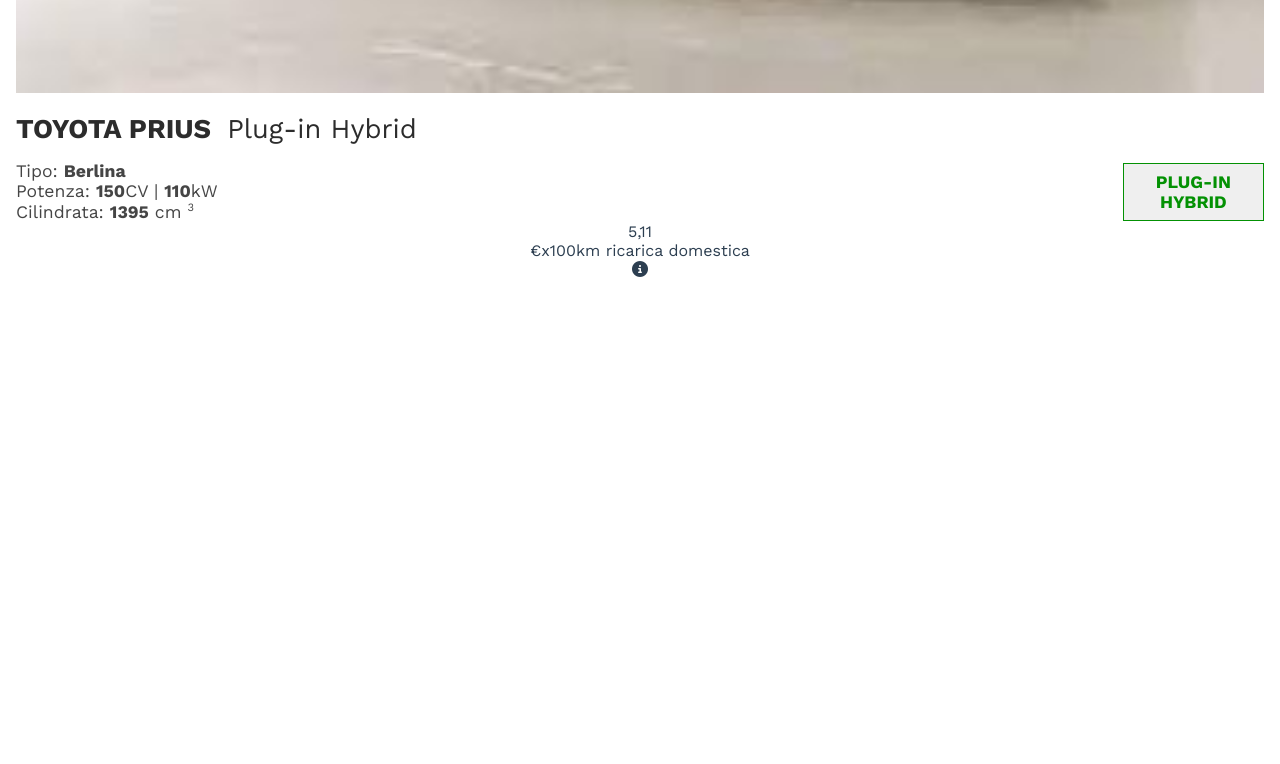
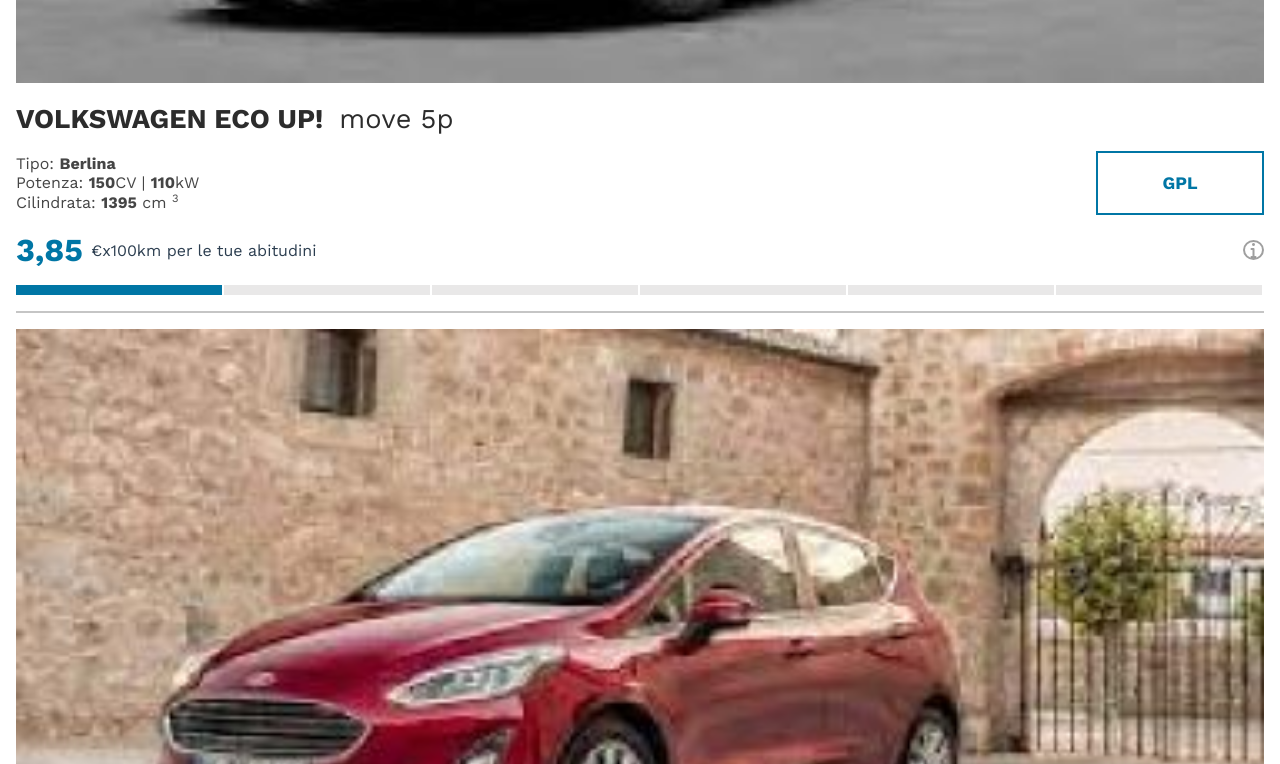
Before and after one commit to ArseneNgenzi/vuejs-web-app, a Vue app: page / in a window 1280 px wide. Shown: the part 1076-1840 px from the top of the page. Before the commit the page ends 1355 px from the top, so only its background shows below. Built offline with nearby package versions, Linux system fonts and the light colour scheme.

Commit message:
finished the cars div

```diff
--- a/public/index.html
+++ b/public/index.html
@@ -15,6 +15,7 @@
 <link rel="preconnect" href="https://fonts.gstatic.com" crossorigin>
 <link href="https://fonts.googleapis.com/css2?family=Work+Sans:wght@700&display=swap" rel="stylesheet">
 <script src="https://use.fontawesome.com/49c0140805.js"></script>
+<link rel="stylesheet" href="path/to/font-awesome/css/font-awesome.min.css">
     <title><%= htmlWebpackPlugin.options.title %></title>
     <style>
       * {
--- a/src/components/AfterHeader.vue
+++ b/src/components/AfterHeader.vue
@@ -141,6 +141,7 @@
  }
  .blue {
   color: rgb(55, 161, 248);
+  /* color: rgb(0, 118, 165); */
  }
  .green {
   color: rgb(10, 192, 10);
--- a/src/components/Cars.vue
+++ b/src/components/Cars.vue
@@ -31,8 +31,77 @@
       </div>
     </div>
     <!-- <img src="images/toyota.jpg" alt=""> -->
-    <div class="all-cars">
-     <div class="car">
+    <div class="all-cars" >
+
+              <div class="car" v-for="car in cars" :key="car.id">
+      <div class="image">
+       <img :src="car.picture" alt="" >
+      </div>
+      <div class="model-title">
+       <p >
+        <span class="model"> {{car.model}} </span>
+        <span class="title"> {{car.type}} </span>
+       </p>
+      </div>
+      <div class="div-with-btn">
+       <div class="tipo-potenza-cilindrata">
+        <div class="tipo">
+         <p>Tipo: <span> {{car.tipo}} </span> </p>
+        </div>
+        <div class="potenza">
+         <p>Potenza: <span>150</span>CV | <span>110</span>kW </p>
+        </div>
+        <div class="cilindrata">
+         <p>Cilindrata: <span>1395</span> cm <sup>3</sup> </p>
+        </div>
+       </div>
+       <div class="tpc-btn">
+        <button :style="{color: car.color1, border: 2 +'px' + ' '+ 'solid' + ' ' + car.color1, width: 10.5+'rem', height: 4+'rem'}" v-html="car.btnText" > </button>
+       </div>
+      </div>
+      <div class="distances" >
+       <div class="distance1">
+        <div class="number-text-icon">
+         <div class="distance1-number" :style="{color: car.color1}"> {{car.distance1}} </div>
+         <div class="distance1-text"> {{car.distance1Text}} </div>
+         <div class="distance1-icon"><i class="fa fa-info" aria-hidden="true"></i></div>
+        </div>
+        <div class="distance1-illustration">
+         <div class="illu1" id="distance1-illuBg" :style="{background: car.color1}"></div>
+         <div class="illu1"></div>
+         <div class="illu1"></div>
+         <div class="illu1"></div>
+         <div class="illu1"></div>
+         <div class="illu1"></div>
+        </div>
+
+       </div>
+
+       <div class="distance2" v-show="car.distance2">
+        <div class="number-text-icon">
+         <div class="distance2-number" :style="{color: car.color2}"> {{car.distance2}} </div>
+         <div class="distance2-text"> {{car.distance2Text}}</div>
+         <div class="distance2-icon"><i class="fa fa-info" aria-hidden="true"></i></div>
+        </div>
+        <div class="distance2-illustration">
+         <div class="illu2" id="distance2-illuBg" :style="{background: car.color2}"></div>
+         <div class="illu2" id="illu2-divided">
+           <div class="illu2-colored" :style="{background: car.color2}"></div>
+           <div class="illu2-uncolored"></div>
+         </div>
+         <div class="illu2"></div>
+         <div class="illu2"></div>
+         <div class="illu2"></div>
+         <div class="illu2"></div>
+        </div>
+
+       </div>
+      </div>
+     </div>
+
+
+
+     <!-- <div class="car">
       <div class="image">
        <img src="images/toyota.jpg" alt="" >
       </div>
@@ -63,20 +132,40 @@
         <div class="number-text-icon">
          <div class="distance1-number">5,11</div>
          <div class="distance1-text">€x100km ricarica domestica</div>
-         <div class="distance-icon"><i class="fas fa-info-circle"></i></div>
+         <div class="distance1-icon"><i class="fa fa-info" aria-hidden="true"></i></div>
         </div>
-        <div class="distance-illustration">
-         <div class="illu" id="illuBg"></div>
-         <div class="illu"></div>
-         <div class="illu"></div>
-         <div class="illu"></div>
-         <div class="illu"></div>
-         <div class="illu"></div>
+        <div class="distance1-illustration">
+         <div class="illu1" id="distance1-illuBg"></div>
+         <div class="illu1"></div>
+         <div class="illu1"></div>
+         <div class="illu1"></div>
+         <div class="illu1"></div>
+         <div class="illu1"></div>
+        </div>
+
+       </div>
+
+       <div class="distance2">
+        <div class="number-text-icon">
+         <div class="distance2-number">6,81</div>
+         <div class="distance2-text">€x100km col cor. alternata</div>
+         <div class="distance2-icon"><i class="fa fa-info" aria-hidden="true"></i></div>
+        </div>
+        <div class="distance2-illustration">
+         <div class="illu2" id="distance2-illuBg"></div>
+         <div class="illu2" id="illu2-divided">
+           <div class="illu2-colored"></div>
+           <div class="illu2-uncolored"></div>
+         </div>
+         <div class="illu2"></div>
+         <div class="illu2"></div>
+         <div class="illu2"></div>
+         <div class="illu2"></div>
         </div>
 
        </div>
       </div>
-     </div>
+     </div> -->
     </div>
   </div>
 </template>
@@ -89,6 +178,7 @@
       costoMenuShow: false,
       cars: [
         {
+          id: 1,
           picture: 'images/vw-gray.jpg',
           model: 'VOLKSWAGEN ECO UP!',
           type: 'move 5p',
@@ -96,10 +186,12 @@
           potenza: '150CV | 110kW',
           cilindrata: '1395 cm',
           btnText: 'GPL',
+          color1: 'rgb(0, 118, 165)',
           distance1: '3,85',
           distance1Text: '€x100km per le tue abitudini',
         },
         {
+          id: 2,
           picture: 'images/ford.jpg',
           model: 'FORD FIESTA',
           type: '1.1 75 CV Gpl 5p.',
@@ -107,35 +199,43 @@
           potenza: '150CV | 110kW',
           cilindrata: '1395 cm',
           btnText: 'GPL',
+          color1: 'rgb(0, 118, 165)',
           distance1: '4,96',
           distance1Text: '€x100km',
         },
         {
+          id: 3,
           picture: 'images/hyunday.jpg',
           model: 'HYUNDAY IONIQ',
           type: 'ELECTRIC EV 38.3 kWh',
           tipo: 'Berlina',
           potenza: '150CV | 110kW',
           btnText: 'ELECTRICA',
+          color1: 'rgb(55, 161, 248)',
+          color2: 'rgba(55, 161, 248, 0.5)',
           distance1: '3,40',
           distance1Text: '€x100km - ricarica domestica',
           distance2: '8,54',
           distance2Text: '€x100km - col. cor. continua',
         },
         {
+          id: 4,
           picture: 'images/toyota.jpg',
           model: 'TOYOTA PRIUS',
           type: 'Plug-in Hybrid',
           tipo: 'Berlina',
           potenza: '150CV | 110kW',
           cilindrata: '1395 cm',
-          btnText: 'PLUG-IN HYBRID',
+          btnText: 'PLUG-IN <br> HYBRID',
+          color1: 'rgb(3, 145, 3)',
+          color2: 'rgb(130, 172, 101)',
           distance1: '5,11',
           distance1Text: '€x100km - ricarica domestica',
-          distance2: '8,54',
+          distance2: '6,81',
           distance2Text: '€x100km - col. cor. alternata',
         },
         {
+          id: 5,
           picture: 'images/toyota-blue.jpg',
           model: 'TOYOTA Prius 4a serie',
           type: '1.8 AWD Lounge',
@@ -143,10 +243,12 @@
           potenza: '150CV | 110kW',
           cilindrata: '1395 cm',
           btnText: 'FULL HYBRID',
+          color1: 'rgb(3, 145, 3)',
           distance1: '6.97',
           distance1Text: '€x100km',
         },
         {
+          id: 6,
           picture: 'images/toyota-light-blue.jpg',
           model: 'TOYOTA AYGO',
           type: '1.0 VVT-i 72 CV 5p.',
@@ -154,6 +256,7 @@
           potenza: '150CV | 110kW',
           cilindrata: '1395 cm',
           btnText: 'BENZINA',
+          color1: 'red',
           distance1: '7,96',
           distance1Text: '€x100km',
         },
@@ -253,9 +356,7 @@
  /* border: 1px solid; */
  margin: 0 1rem;
 }
-/* .image {
- border: 1px solid red;
-} */
+
 .car {
  border-top: 2px solid hsla(0, 0%, 43%, 0.4);
  padding-top: 1rem;
@@ -267,7 +368,7 @@
 .model-title {
  /* display: flex; */
  padding-top: 1rem;
- padding-bottom: 1rem;
+ /* padding-bottom: 1rem; */
 }
 .model-title p {
  width: 80%;
@@ -290,16 +391,15 @@
  display: flex;
  justify-content: space-between;
  align-items: center;
+ margin: 1rem 0;
 }
 .div-with-btn p {
  text-align: left;
- font-size: 1.1rem;
+ font-size: 1rem;
  /* color: rgb(44, 44, 44); */
  color: rgba(49, 49, 49, 0.9)
 }
-.tipo-potenza-cilindrata {
- /* border: 1px solid; */
-}
+
 .tipo span, .potenza span, .cilindrata span {
  font-weight: bold;
 }
@@ -310,8 +410,65 @@
  font-weight: bold;
  font-family: 'Work Sans', sans-serif;
  cursor: pointer;
- padding: 0.5rem 2rem;
+ padding: 0.5rem 1.5rem;
+ background-color: #fff;
 }
+.number-text-icon {
+  display: flex;
+  align-items: center;
+  justify-items: center;
+}
+.distance1-number, .distance2-number {
+  font-family: 'Work Sans', sans-serif;
+  color: rgb(3, 145, 3);
+  font-size: 2rem;
+  font-weight: bold;
+  margin-right: 0.5rem;
+}
+
+.distance1-icon, .distance2-icon {
+  flex: 1;
+  text-align: right;
+
+}
+
+.fa-info {
+  color: #6e6e6ea9;
+  border: 2px solid #6e6e6ea9;
+  border-radius: 50%;
+  padding: 0 0.35em;
+}
+.distance1-illustration, .distance2-illustration {
+  display: flex;
+  justify-content: space-between;
+  margin: 1em 0;
+}
+.illu1, .illu2 {
+  height: 0.6rem;
+  /* border: 1px solid; */
+  flex: 1;
+  background-color: #e9e8e8;
+  margin-right: 0.1em;
+}
+#distance1-illuBg {
+  background-color: rgb(3, 145, 3);
+}
+#distance2-illuBg {
+  background-color: rgb(130, 172, 101);
+}
+.distance2-number {
+  color: rgb(130, 172, 101);
+}
+#distance2-illuBg {
+  background-color: rgb(130, 172, 101);
+}
+ #illu2-divided {
+   display: flex;
+ }
+ .illu2-colored {
+   width: 30%;
+   background-color: rgb(130, 172, 101);
+ }
 
 
 
```
